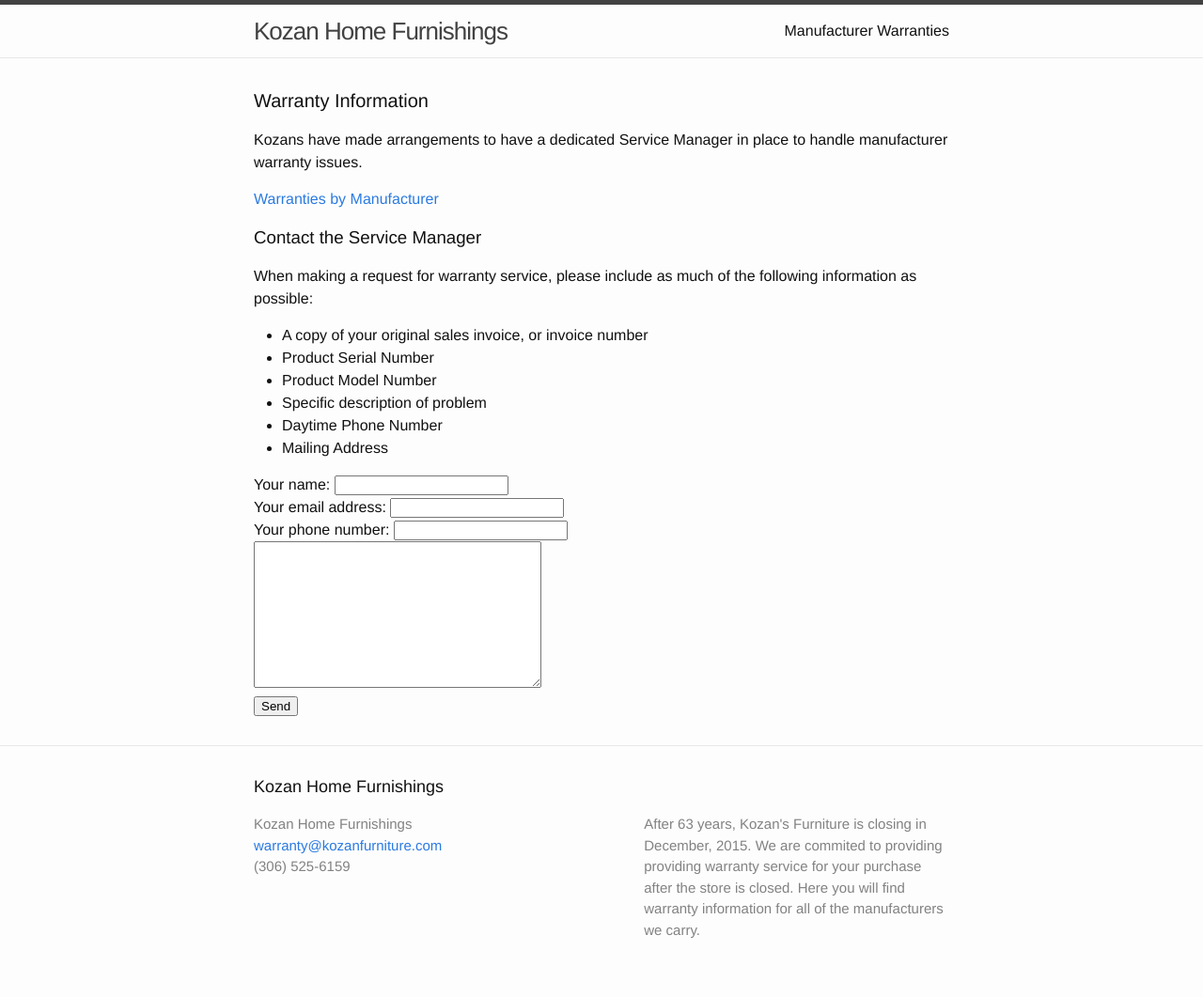
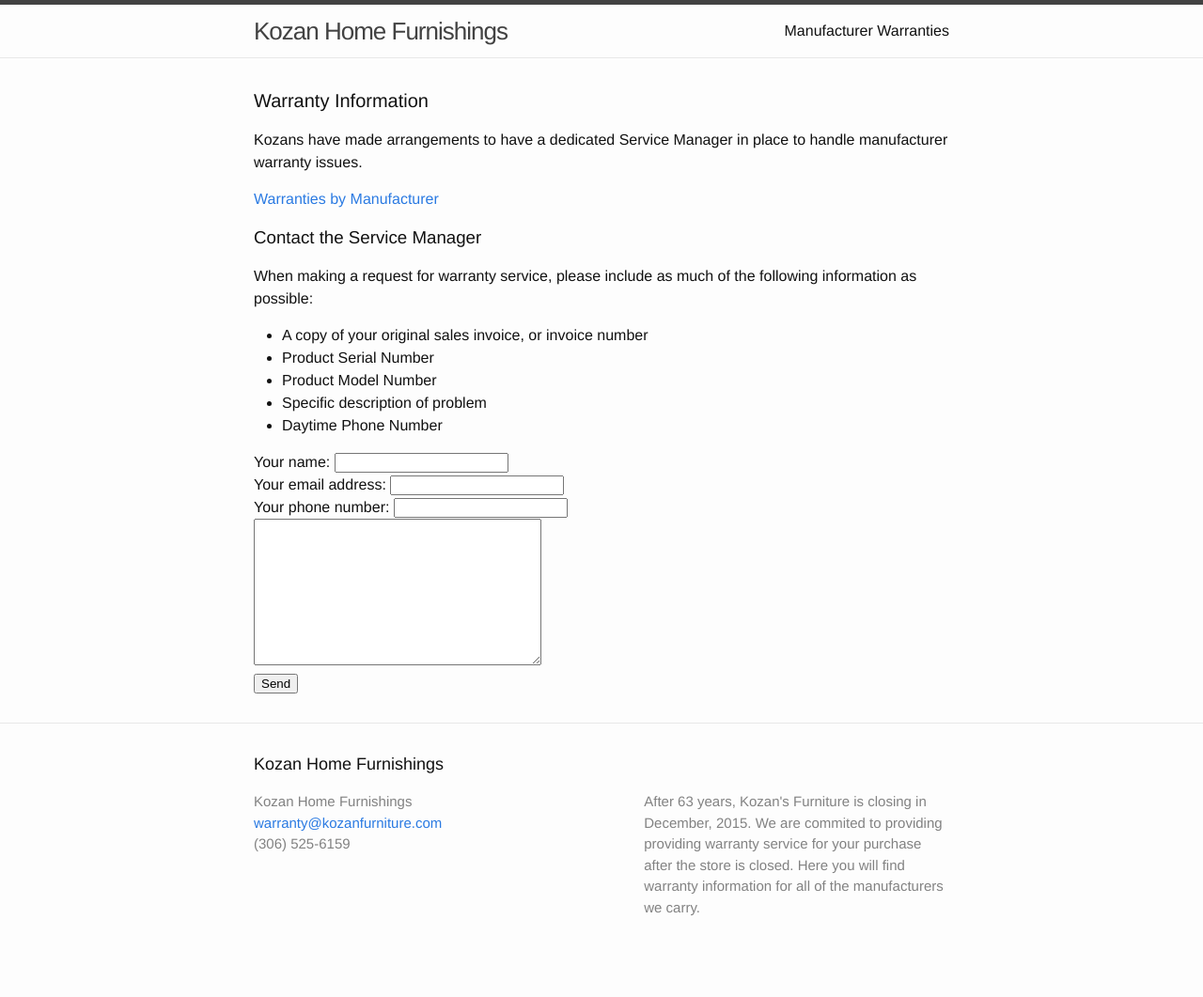
Before and after one commit to johnkozan/kozans-warranty, a Jekyll site: the page built from index.html, in a window 1280 px wide. Shown: the whole page at 94% size. Built offline with Jekyll 4.4.1, drawn with Linux system fonts in a browser that asks for light colours; after the commit the page ends 1037 px from its top, so only the background shows below that.

Commit message:
Update index.html

```diff
--- a/index.html
+++ b/index.html
@@ -25,7 +25,6 @@
     <li>Product Model Number</li>
     <li>Specific description of problem</li>
     <li>Daytime Phone Number</li>
-    <li>Mailing Address</li>
   </ul>
 
 
```
